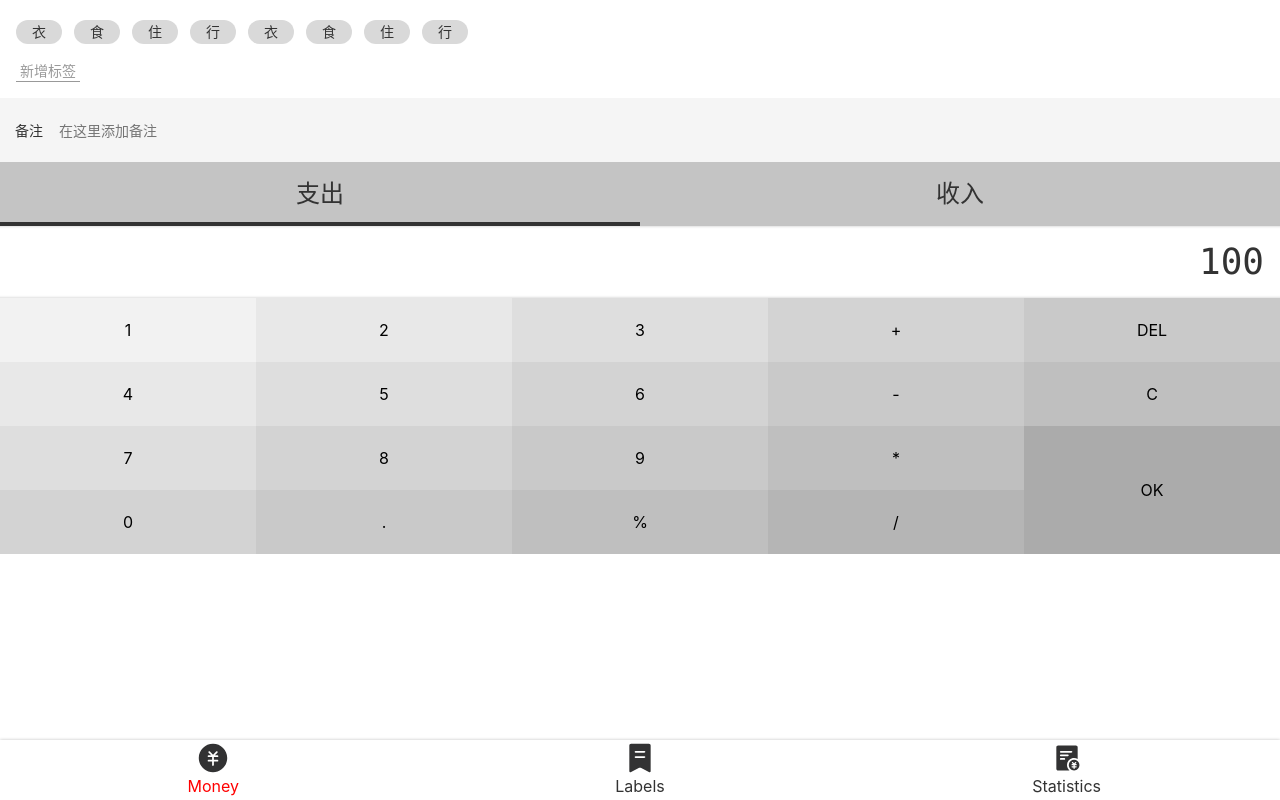
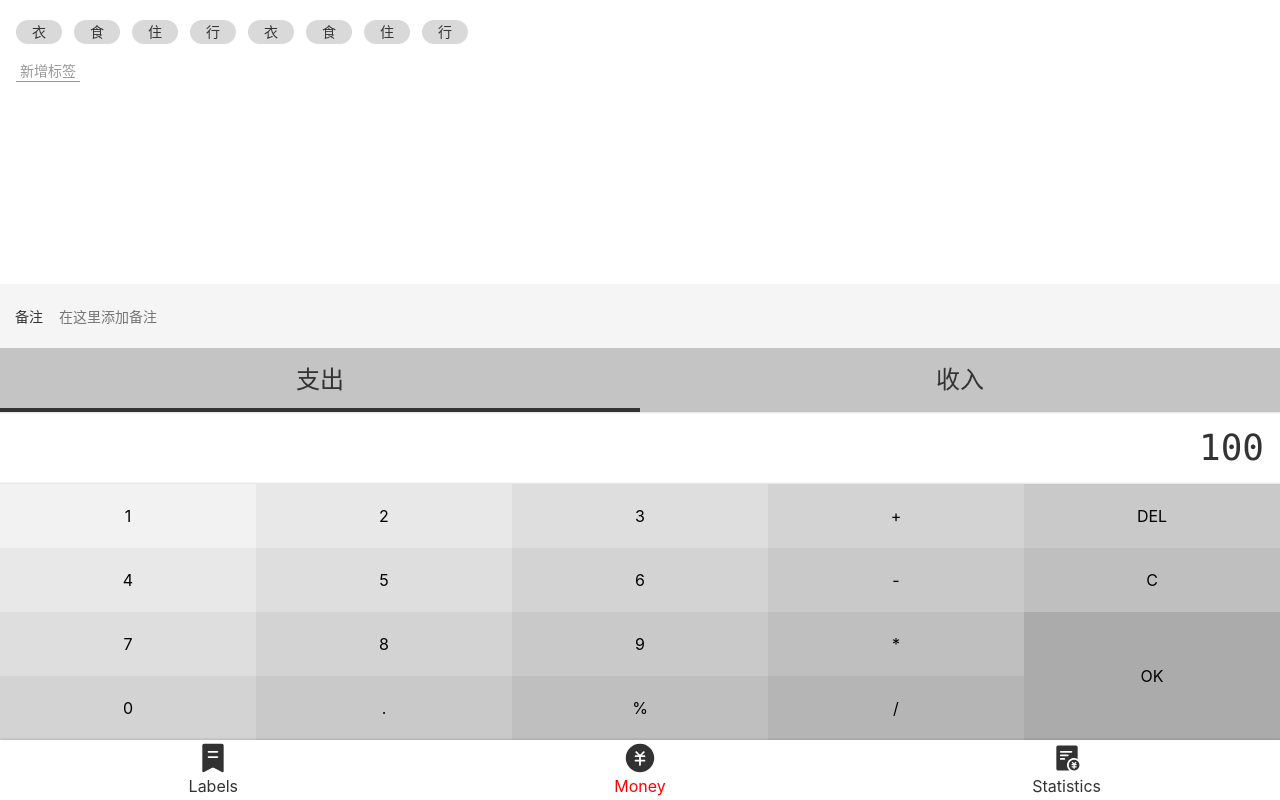
Before and after one commit to wuwenqing-grego/light-book, a Vue app: page /#/money in a window 1280 px wide. Built offline with nearby package versions, Linux system fonts and the light colour scheme.

Commit message:
add classPrefix; finish Money page layout

```diff
--- a/src/components/Layout.vue
+++ b/src/components/Layout.vue
@@ -1,6 +1,6 @@
 <template>
-    <div class="nav-wrapper">
-        <div class="content">
+    <div class="layout-wrapper" :class="classPrefix && `${classPrefix}-wrapper`">
+        <div class="content" :class="classPrefix && `${classPrefix}-content`">
             <slot/>
         </div>
         <Nav />
@@ -9,12 +9,12 @@
 
 <script>
     export default {
-
+        props: ['classPrefix']
     }
 </script>
 
 <style lang="scss" scoped>
-.nav-wrapper {
+.layout-wrapper {
     display: flex;
     flex-direction: column;
     height: 100vh;
--- a/src/components/Money/Tags.vue
+++ b/src/components/Money/Tags.vue
@@ -29,6 +29,8 @@
     display: flex;
     flex-direction: column;
     flex: 1;
+    max-height: 300px;
+    overflow: auto;
 
     .list {
         display: flex;
--- a/src/components/Nav.vue
+++ b/src/components/Nav.vue
@@ -1,12 +1,12 @@
 <template>
     <nav>
+        <router-link to="/labels" class="item" active-class="selected">
+            <Icon icon-name="#label"/>
+            Labels
+        </router-link>
         <router-link to="/money" class="item" active-class="selected">
             <Icon icon-name="#gold-coin"/>
             Money
-        </router-link>
-        <router-link to="/labels" class="item" active-class="selected">
-            <Icon icon-name="#label"/>
-            Labels
         </router-link>
         <router-link to="/statistics" class="item" active-class="selected">
             <Icon icon-name="#balance-list"/>
--- a/src/views/Money.vue
+++ b/src/views/Money.vue
@@ -1,6 +1,6 @@
 <template>
     <div>
-        <Layout>
+        <Layout class-prefix="layout">
             <Tags/>
             <Notes/>
             <Types/>
@@ -9,7 +9,7 @@
     </div>
 </template>
 
-<script lang="ts">
+<script>
 import Tags from '@/components/Money/Tags.vue'
 import Notes from '@/components/Money/Notes.vue'
 import Types from '@/components/Money/Types.vue'
@@ -25,6 +25,13 @@ export default {
 }
 </script>
 
-<style lang="scss" scoped>
+<style lang="scss">
+.layout-content {
+    display: flex;
+    flex-direction: column;
+}
 
+// .layout-wrapper {
+//     border: 1px solid blue;
+// }
 </style>
```
